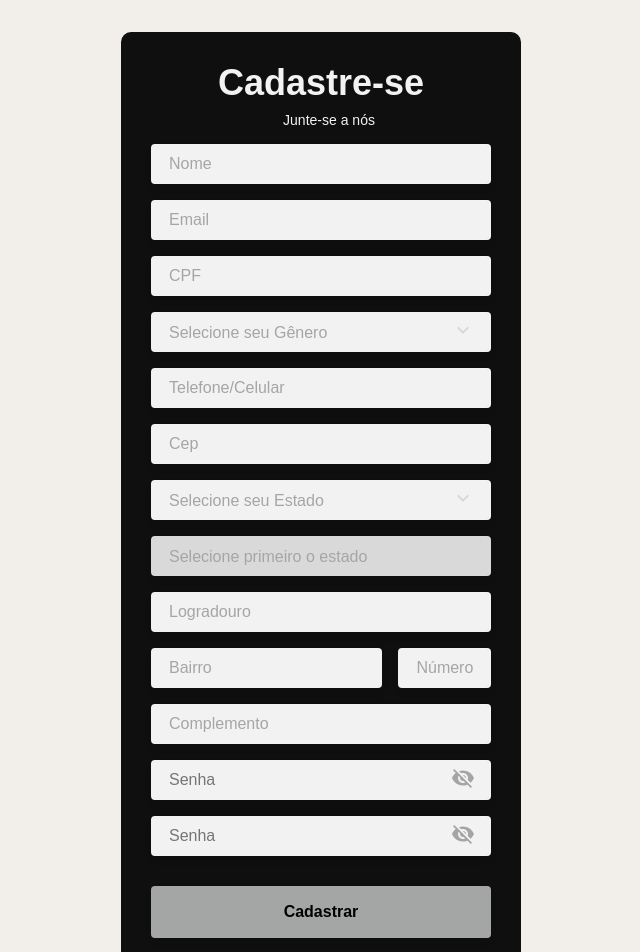
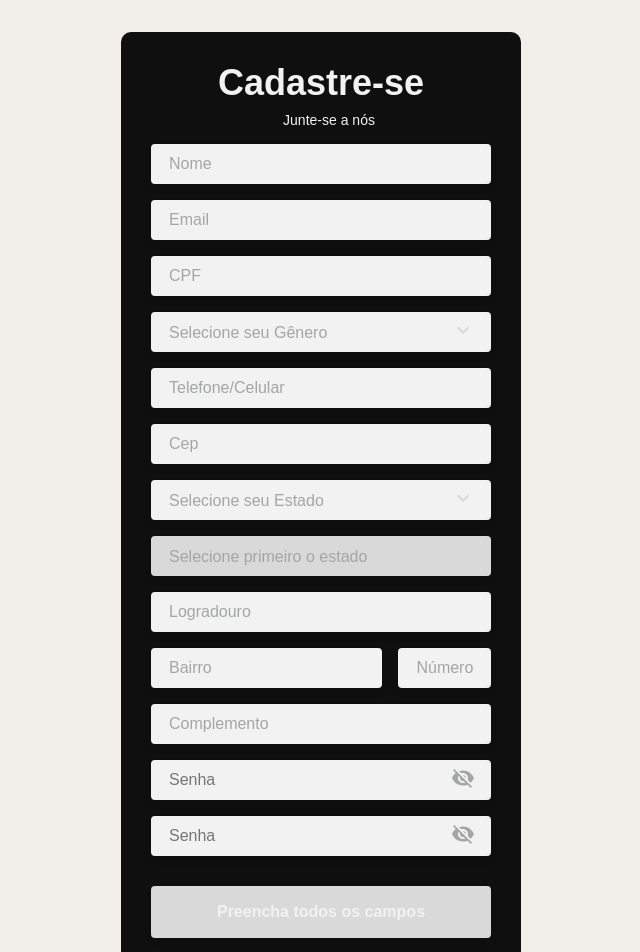
Before and after one commit to PdroHenriqueDev/photonique, a React (Create React App) app: page /cadastrar in a window 1280 px wide. Shown: the top 952 px of the page, without its empty margins (319-959 px from the left). Built offline with nearby package versions, Linux system fonts and the light colour scheme.

Commit message:
feat: disabled button

```diff
--- a/src/app/components/button/index.tsx
+++ b/src/app/components/button/index.tsx
@@ -3,9 +3,9 @@ import { ButtonProps } from '../../models/components/button.model';
 import { DynamicButton } from './styles';
 
 export default function Button(props: ButtonProps) {
-  const { label, onClick } = props;
+  const { label, onClick, disabled } = props;
   return (
-        <DynamicButton onClick={onClick}>
+        <DynamicButton onClick={onClick} disabled={disabled}>
             {label}
         </DynamicButton>
   );
--- a/src/app/components/button/styles.tsx
+++ b/src/app/components/button/styles.tsx
@@ -5,14 +5,28 @@ export const DynamicButton = styled.button`
     width: 100%;
     border: none;
     padding: 0 16px;
-    background-color: ${(({ theme }) => theme.colors.primary.main)};
+    background-color: ${(({ theme }) => theme.colors.primary.lighter)};
     font-size: 16px;
     box-shadow: 0px 4px 10px rgba(0, 0, 0, 0.04);
     font-weight: bold;
-    color: #000;
+    color: ${(({ theme }) => theme.colors.primary.main)};
     border-radius: 4px;
     transition: background all 0.2s ease-in;
     display: flex;
     align-items: center;
     justify-content: center;
+
+    &:hover {
+        background: ${({ theme }) => theme.colors.primary.light};
+    }
+
+    &:active {
+        background: ${({ theme }) => theme.colors.primary.dark};
+    }
+
+    &[disabled] {
+        background: ${({ theme }) => theme.colors.primary.light};
+        color: ${(({ theme }) => theme.colors.primary.lighter)};
+        cursor: default !important;
+    }
 `;
--- a/src/app/components/photographerForm/index.tsx
+++ b/src/app/components/photographerForm/index.tsx
@@ -29,7 +29,22 @@ function RegisterForm({ buttonLabel, onSubmit }:PhotographerFormProps) {
   const [complement, setComplement] = useState('');
   const [password, setPassword] = useState('');
   const [confirmPassword, setConfirmPassword] = useState('');
-  const { setError, removeError, getErrorMessageByFieldName } = UseError();
+  const { setError, removeError, getErrorMessageByFieldName, errors } = UseError();
+
+  const isFormValid = name !== '' &&
+    email !== '' &&
+    cpf !== '' &&
+    gender !== '' &&
+    phone !== '' &&
+    zipCode !== '' &&
+    state !== '' &&
+    city !== '' &&
+    address !== '' &&
+    neighborhood !== '' &&
+    number !== '' &&
+    password !== '' &&
+    confirmPassword !== '' &&
+    errors.length === 0;
 
   const handleNameChange = (event: React.ChangeEvent<HTMLInputElement>) => {
       setName(event.target.value);
@@ -179,11 +194,12 @@ function RegisterForm({ buttonLabel, onSubmit }:PhotographerFormProps) {
   const handleSubmit = async (event: any) => {
         event.preventDefault();
 
-        await onSubmit({
+        onSubmit({
             name,
             email,
+            cpf,
             gender,
-            phone: phone.replace(/\D/g, ""),
+            phone,
             zipCode,
             state,
             city,
@@ -266,6 +282,7 @@ function RegisterForm({ buttonLabel, onSubmit }:PhotographerFormProps) {
                         emptyMessa={'Selecione seu Estado'}
                         options={states}
                         value={state}
+                        valueType={'value'}
                         onChange={(e) => handleStateChange(e)}
                         error={!!getErrorMessageByFieldName('state')}
                     />
@@ -275,8 +292,10 @@ function RegisterForm({ buttonLabel, onSubmit }:PhotographerFormProps) {
                 <FormRow>
                     <DynamicSelect
                         emptyMessa={state === '' ? 'Selecione primeiro o estado' : 'Selecione sua Cidade'}
-                        options={cities} disabled={state === ''}
+                        options={cities}
+                        disabled={state === ''}
                         value={city}
+                        valueType={'name'}
                         onChange={(e) => handleCityChange(e)}
                         error={!!getErrorMessageByFieldName('city')}
                     />
@@ -342,7 +361,7 @@ function RegisterForm({ buttonLabel, onSubmit }:PhotographerFormProps) {
                     { getErrorMessageByFieldName('confirmPassword') && <ErrorMessage>{getErrorMessageByFieldName('confirmPassword')}</ErrorMessage> }
                 </FormRow>
 
-                <Button label={buttonLabel} />
+                <Button label={isFormValid ? buttonLabel : 'Preencha todos os campos'} disabled={!isFormValid} />
             </Form>
         </ContentContainer>
     </Container>
--- a/src/app/models/components/button.model.ts
+++ b/src/app/models/components/button.model.ts
@@ -1,4 +1,5 @@
 export interface ButtonProps {
   label: string;
   onClick?: any;
+  disabled?: boolean;
 }
```
